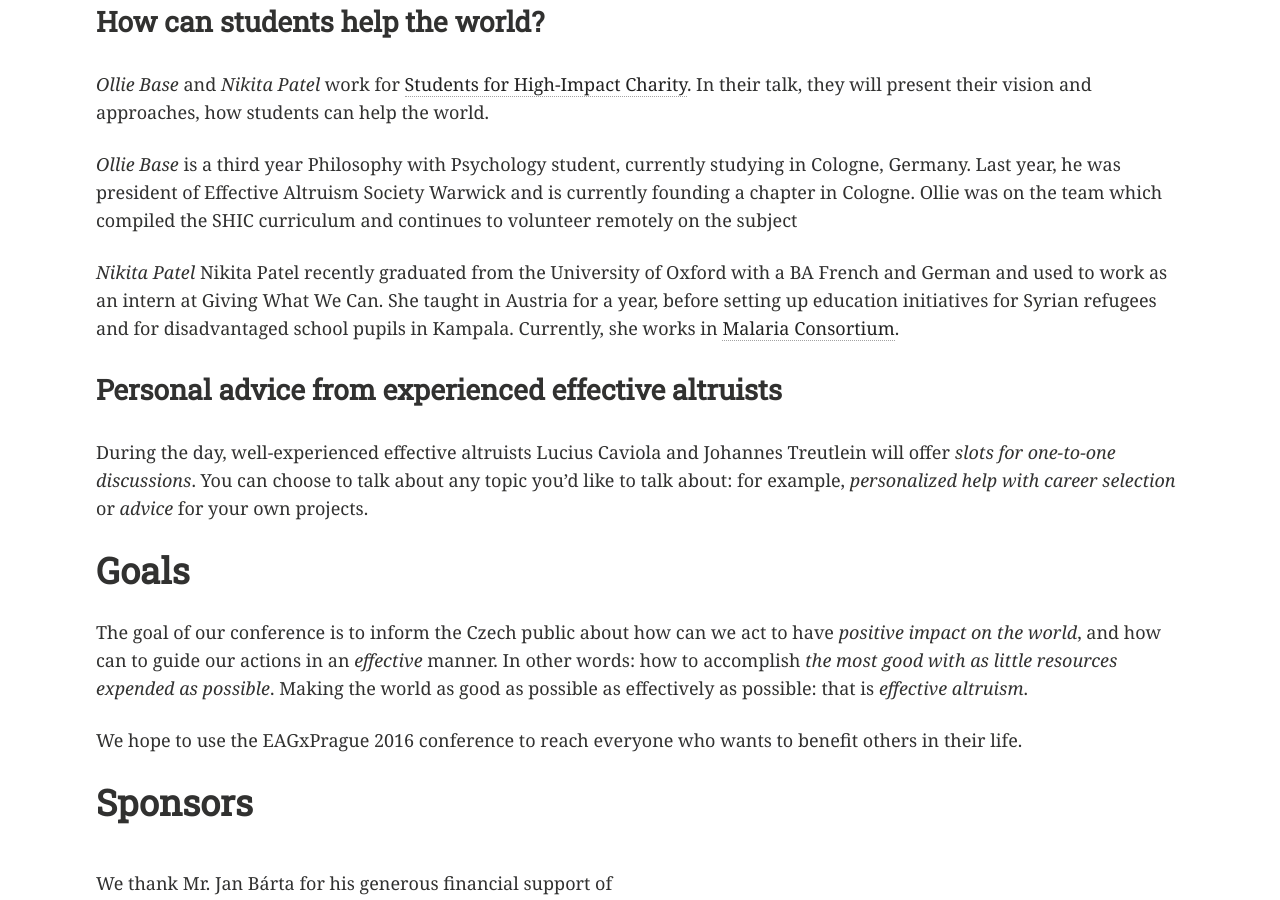
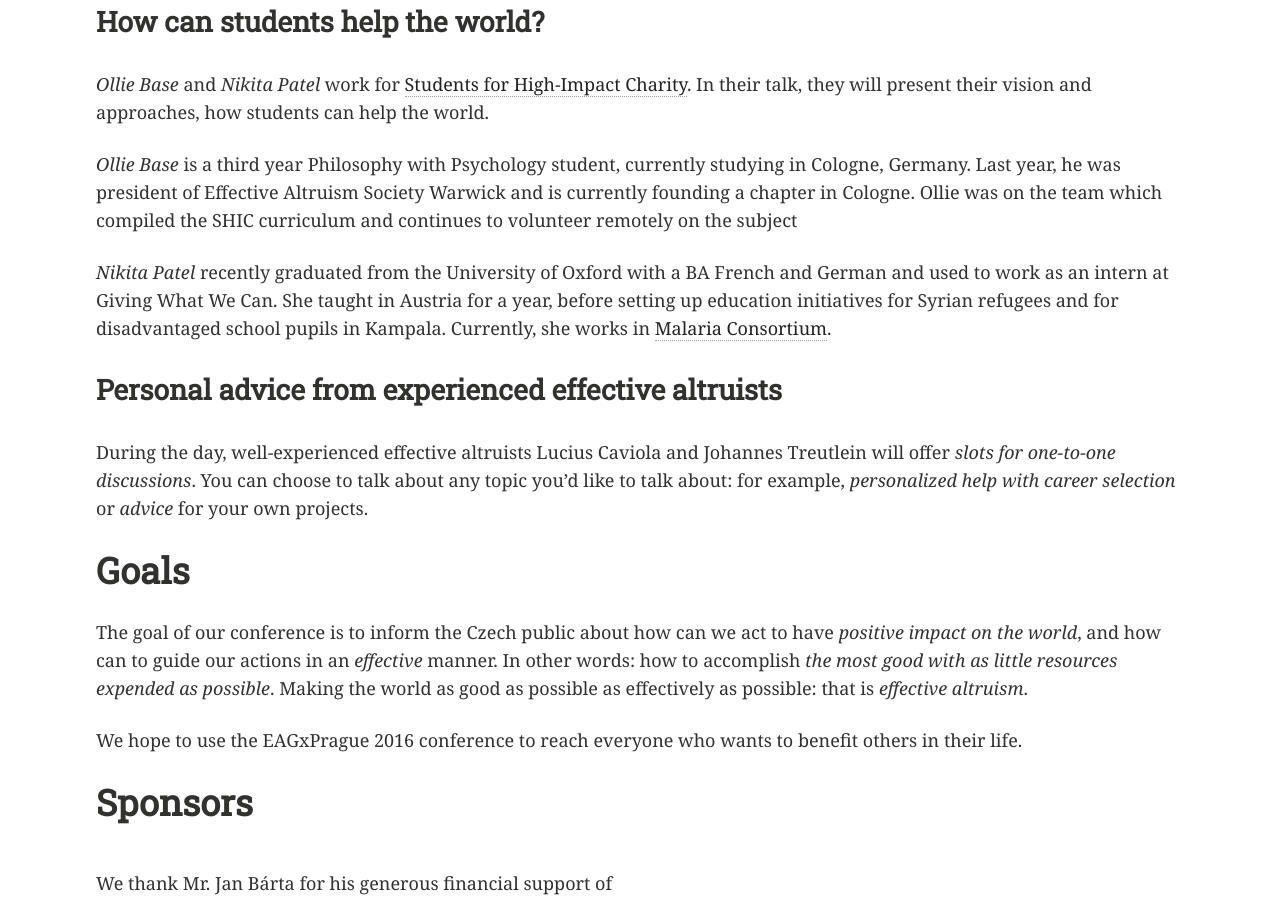
Before and after one commit to ea-czech-republic/eagxprague.org, a Jekyll site: the page built from english.md, in a window 1280 px wide and 900 px high, scrolled down 2985 px. Built offline with Jekyll 4.4.1, drawn with Linux system fonts in a browser that asks for light colours; nearby versions of some CDN libraries.

Commit message:
nikita is OK once

```diff
--- a/english.md
+++ b/english.md
@@ -98,7 +98,7 @@
 
 <i>Ollie Base</i> is a third year Philosophy with Psychology student, currently studying in Cologne, Germany. Last year, he was president of Effective Altruism Society Warwick and is currently founding a chapter in Cologne. Ollie was on the team which compiled the SHIC curriculum and continues to volunteer remotely on the subject
 
-<i>Nikita Patel</i> Nikita Patel recently graduated from the University of Oxford with a BA French and German and used to work as an intern at Giving What We Can. She taught in Austria for a year, before setting up education initiatives for Syrian refugees and for disadvantaged school pupils in Kampala. Currently, she works in <a href="http://www.malariaconsortium.org/">Malaria Consortium</a>.
+<i>Nikita Patel</i> recently graduated from the University of Oxford with a BA French and German and used to work as an intern at Giving What We Can. She taught in Austria for a year, before setting up education initiatives for Syrian refugees and for disadvantaged school pupils in Kampala. Currently, she works in <a href="http://www.malariaconsortium.org/">Malaria Consortium</a>.
 
 ## Personal advice from experienced effective altruists
 
```
